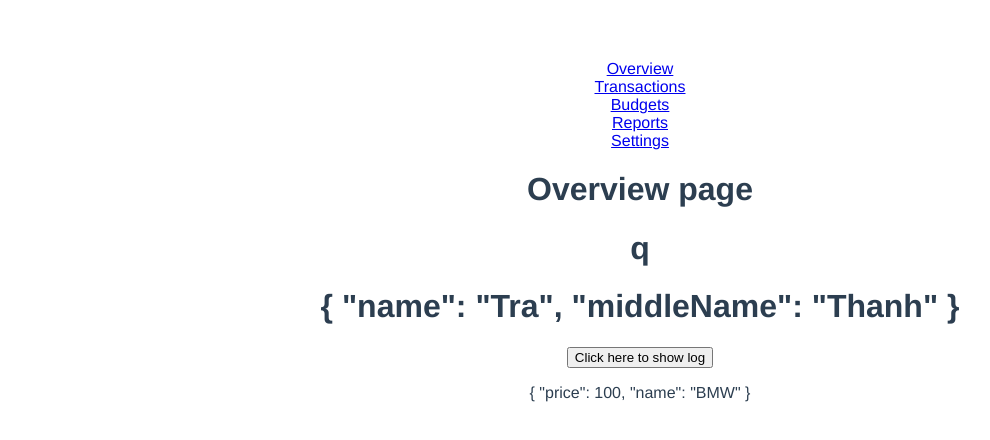
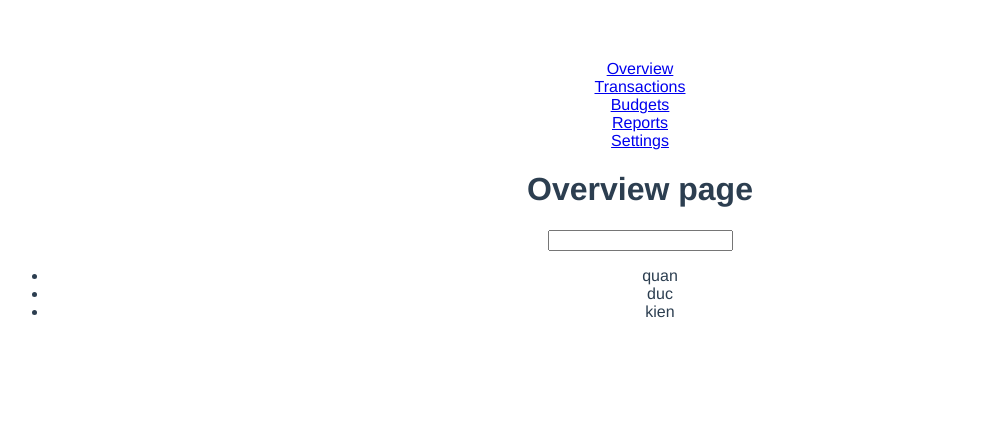
Before and after one commit to nguyenquan2707/vueRouter, a Vue app: page / in a window 1280 px wide. Shown: the top 440 px of the page, without its empty margins (0-990 px from the left). Built offline with nearby package versions, Linux system fonts and the light colour scheme.

Commit message:
computed but not success

```diff
--- a/src/pages/home.vue
+++ b/src/pages/home.vue
@@ -1,55 +1,28 @@
 <!-- eslint-disable vue/multi-word-component-names -->
 <template>
   <h1>Overview page</h1>
-  <h1>{{ firstName }}</h1>
-  <h1>{{ secondName }}</h1>
-  <button v-on:click="onChangeSomething()">Click here to show log</button>
-
-  <p>{{ car }}</p>
+  <input type="text" v-model="searchName" />
+  <ul>
+    <li v-for="(employee, index) in employees" :key="index">
+      {{ employee }}
+    </li>
+  </ul>
 </template>
 
 <script>
 //ref() reactive reference.
 //Có nhiều chức năng từ vue, khai báo như vậy là dùng chỉ thằng ref.
-import { ref, reactive } from "vue";
+import { computed, ref, reactive } from "vue";
 export default {
   setup() {
-    //Ref<String> firstName;
-    let firstName = ref("q");
+    const searchName = ref("");
+    const employees = reactive(["quan", "duc", "kien"]);
 
-    //secondName là Proxy Object of RefImpl
-    let secondName = ref({
-      name: "Tra",
-      middleName: "Thanh",
-    });
+    const searchEmployees = computed(() =>
+      employees.filter((employee) => employee.includes(searchName.value))
+    );
 
-    //car là Proxy object, vì vậy có thể truy cập nó trực tiếp mà
-    // ko cần phải thông qua value như ref().
-    let car = reactive({
-      price: 100,
-      name: "BMW",
-    });
-
-    function onChangeSomething() {
-      // Sẽ không thay đổi firstName, vì ko có reactive như bên hàm data() cũ, vậy phải làm sao.?
-      console.log(firstName); //https://ibb.co/VTcfpq4
-      firstName.value = "new Name";
-
-      car.name = "Winfast";
-
-      console.log(secondName);
-      //change secondName by new objects
-      secondName.value = {
-        name: "Tra New",
-        address: "Cam ranh",
-      };
-    }
-    return {
-      firstName,
-      secondName,
-      onChangeSomething,
-      car,
-    };
+    return { searchName, searchEmployees, employees };
   },
 };
 </script>
```
